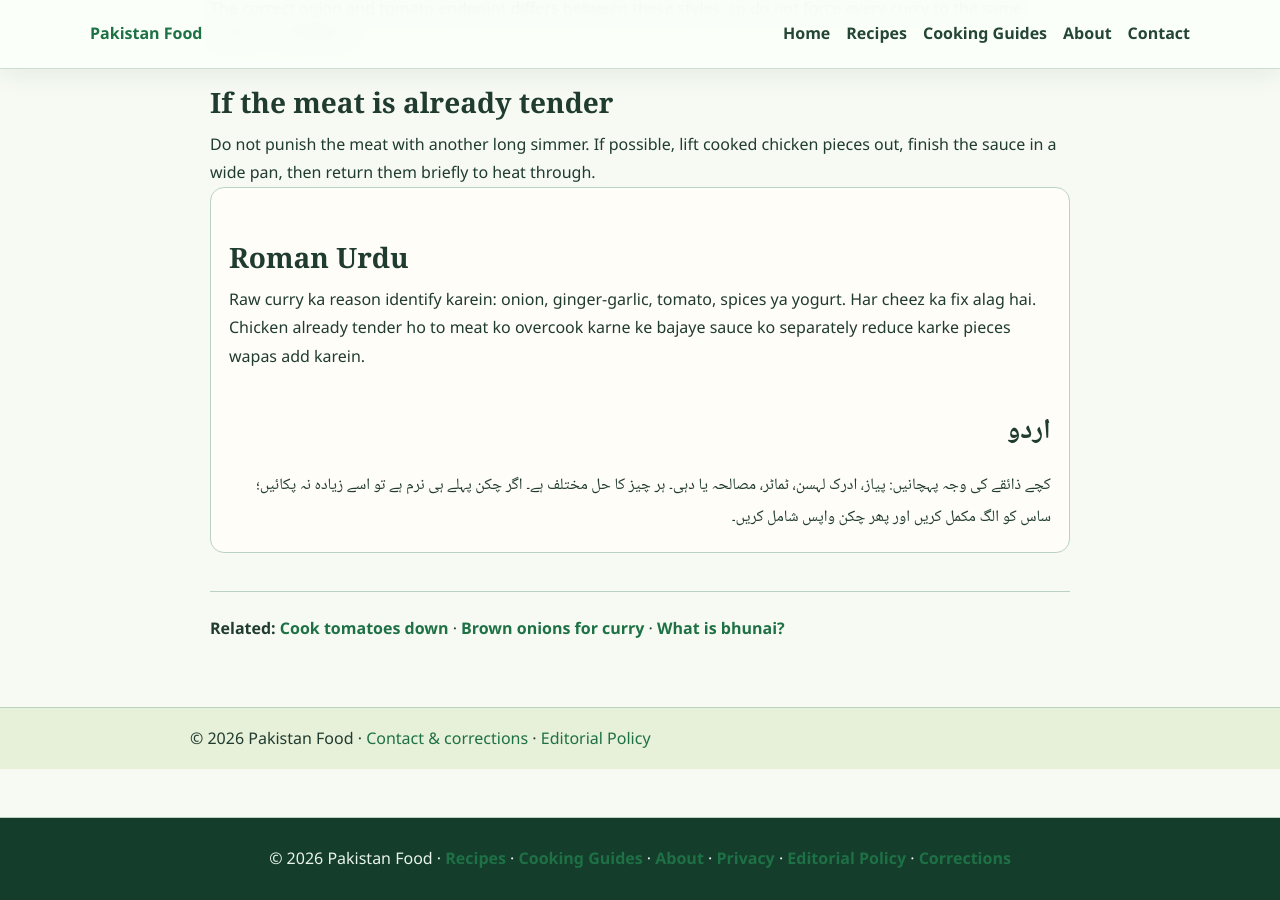
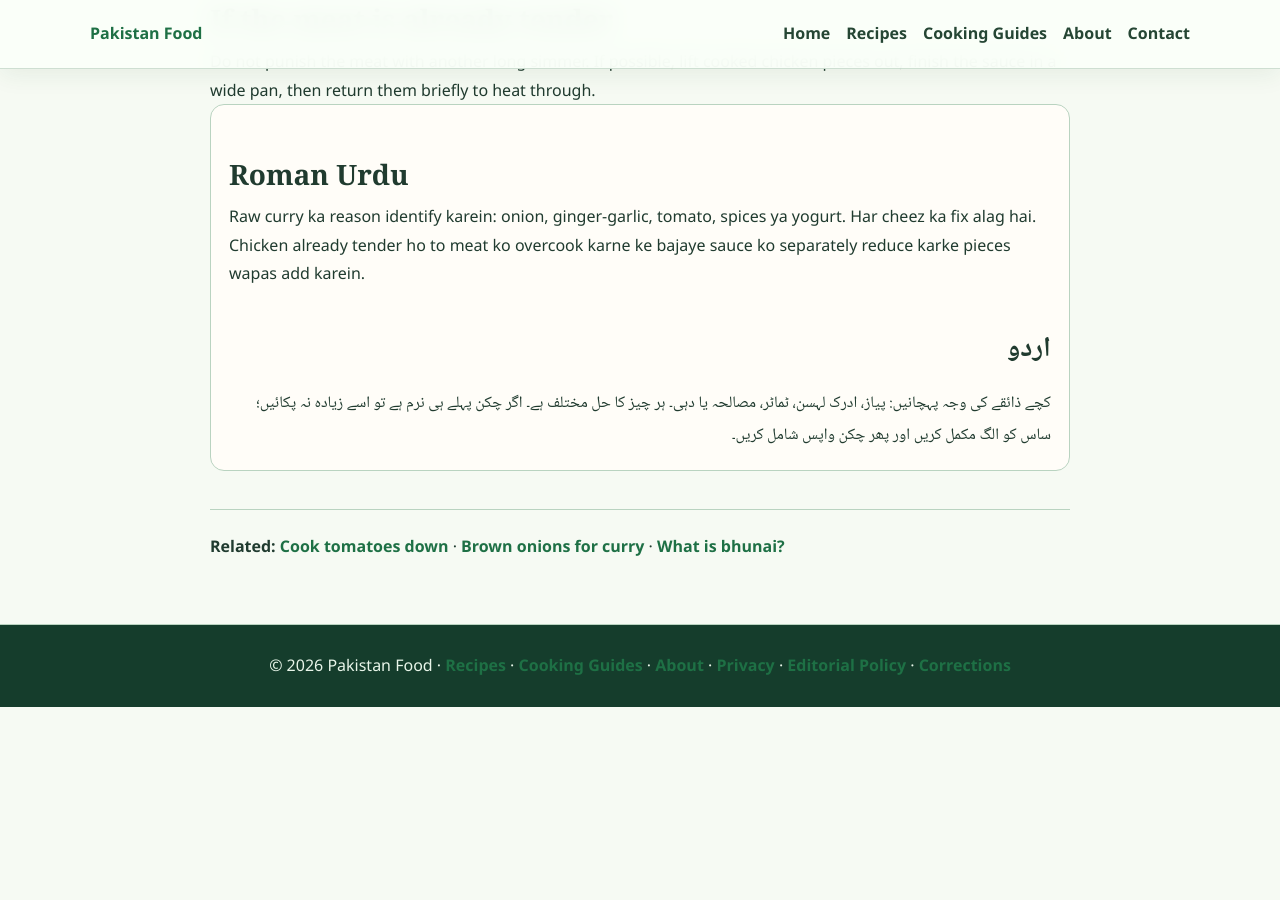
Before and after one commit to manazarali01-hub/pakistan-food, a Jekyll site: the page guides/why-curry-tastes-raw.html, which Jekyll copies as it is, in a window 1280 px wide and 900 px high, scrolled down 2182 px. Built offline with Jekyll 4.4.1, drawn with Linux system fonts in a browser that asks for light colours; after the commit the page ends 2889 px from its top, so only the background shows below that.

Commit message:
Remove duplicate guide page chrome

```diff
--- a/guides/why-curry-tastes-raw.html
+++ b/guides/why-curry-tastes-raw.html
@@ -18,7 +18,6 @@
   </nav>
 </header>
 <div class="guide-trustline">Published by Pakistan Food · <a href="../editorial-policy.html">Editorial standards</a> · <a href="../contact.html">Report a correction</a></div>
-<header class="policy-header"><div class="policy-shell"><a class="policy-brand" href="../index.html"><img src="../assets/pakistan-food-logo.svg" alt="" width="38" height="38">Pakistan Food</a></div></header>
 <main class="guide-shell"><p><a href="./">← Cooking Guides</a></p><h1>Why Does Curry Taste Raw?</h1><p class="quick"><strong>Quick answer:</strong> “Raw” can mean several different flavours. Sharp onion, pungent ginger-garlic, acidic tomato, uncooked yogurt or dusty powdered spice each needs a different correction. Taste and smell the gravy before adding more masala.</p>
 <h2>Raw onion tastes sharp and sulphurous</h2><p>If onion was only softened when the recipe needed golden browning, the sauce can taste harsh and thin. Continue cooking the onion base with enough fat and moderate heat until its raw smell is gone. For qorma, properly browned fried onion is especially important.</p>
 <h2>Raw ginger-garlic is pungent</h2><p>Fresh paste needs brief cooking in fat before a large amount of liquid is added. If it goes straight into water, its sharpness can remain suspended in the gravy for much longer. Cook until the aggressively raw smell softens, but do not burn the garlic.</p>
@@ -45,7 +44,7 @@
 <h2>If the meat is already tender</h2><p>Do not punish the meat with another long simmer. If possible, lift cooked chicken pieces out, finish the sauce in a wide pan, then return them briefly to heat through.</p>
 <div class="language-note"><h2>Roman Urdu</h2><p>Raw curry ka reason identify karein: onion, ginger-garlic, tomato, spices ya yogurt. Har cheez ka fix alag hai. Chicken already tender ho to meat ko overcook karne ke bajaye sauce ko separately reduce karke pieces wapas add karein.</p><h2 class="urdu">اردو</h2><p class="urdu">کچے ذائقے کی وجہ پہچانیں: پیاز، ادرک لہسن، ٹماٹر، مصالحہ یا دہی۔ ہر چیز کا حل مختلف ہے۔ اگر چکن پہلے ہی نرم ہے تو اسے زیادہ نہ پکائیں؛ ساس کو الگ مکمل کریں اور پھر چکن واپس شامل کریں۔</p></div>
 <div class="related"><strong>Related:</strong> <a href="how-to-cook-tomatoes-down-for-curry.html">Cook tomatoes down</a> · <a href="how-to-brown-onions-for-curry.html">Brown onions for curry</a> · <a href="what-is-bhunai.html">What is bhunai?</a></div></main>
-<footer class="policy-footer"><div class="policy-shell">© 2026 Pakistan Food · <a href="../contact.html">Contact & corrections</a> · <a href="../editorial-policy.html">Editorial Policy</a></div></footer><footer class="guide-site-footer">
+<footer class="guide-site-footer">
   <p>© 2026 Pakistan Food · <a href="../recipes/">Recipes</a> · <a href="./">Cooking Guides</a> · <a href="../about.html">About</a> · <a href="../privacy-policy.html">Privacy</a> · <a href="../editorial-policy.html">Editorial Policy</a> · <a href="../contact.html">Corrections</a></p>
 </footer>
 </body></html>
```
